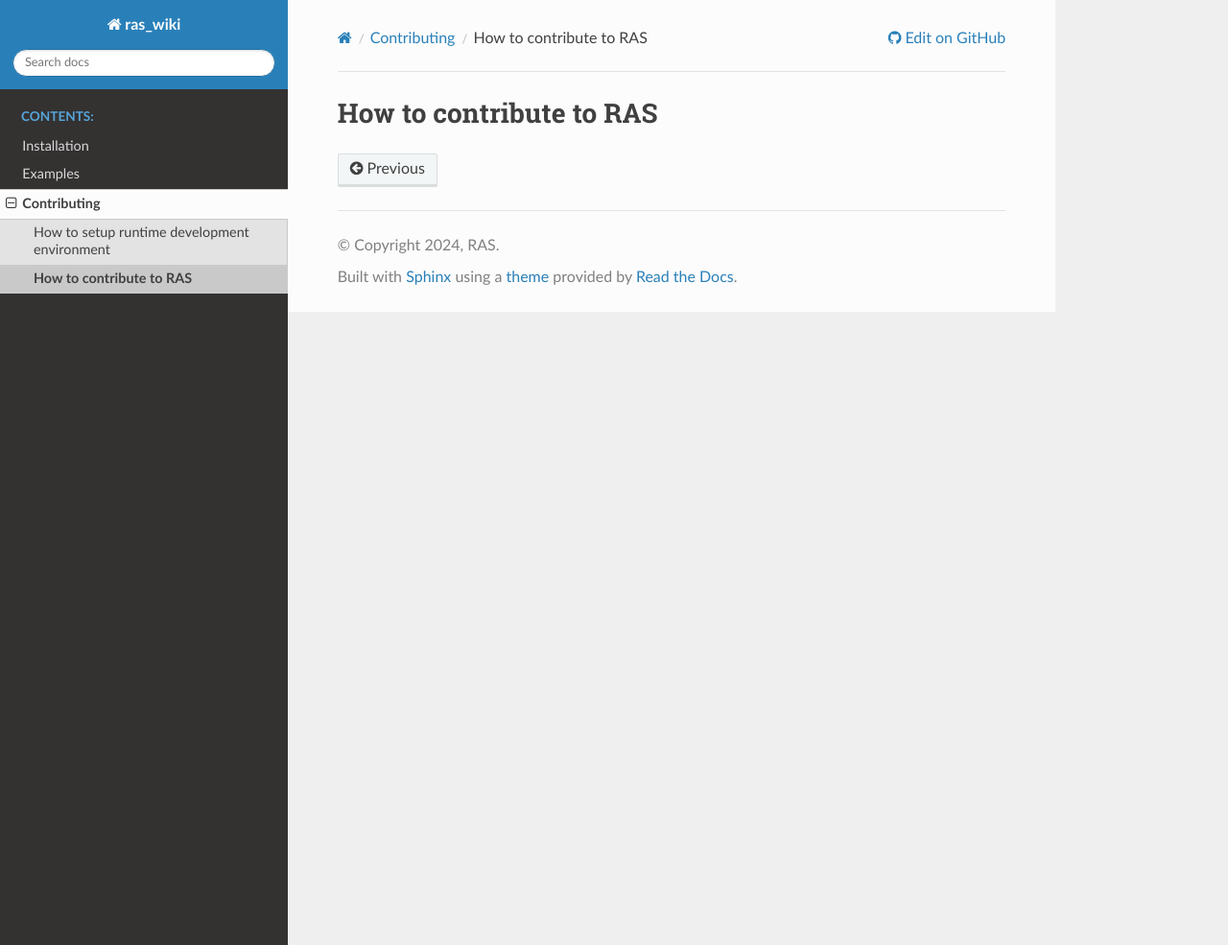
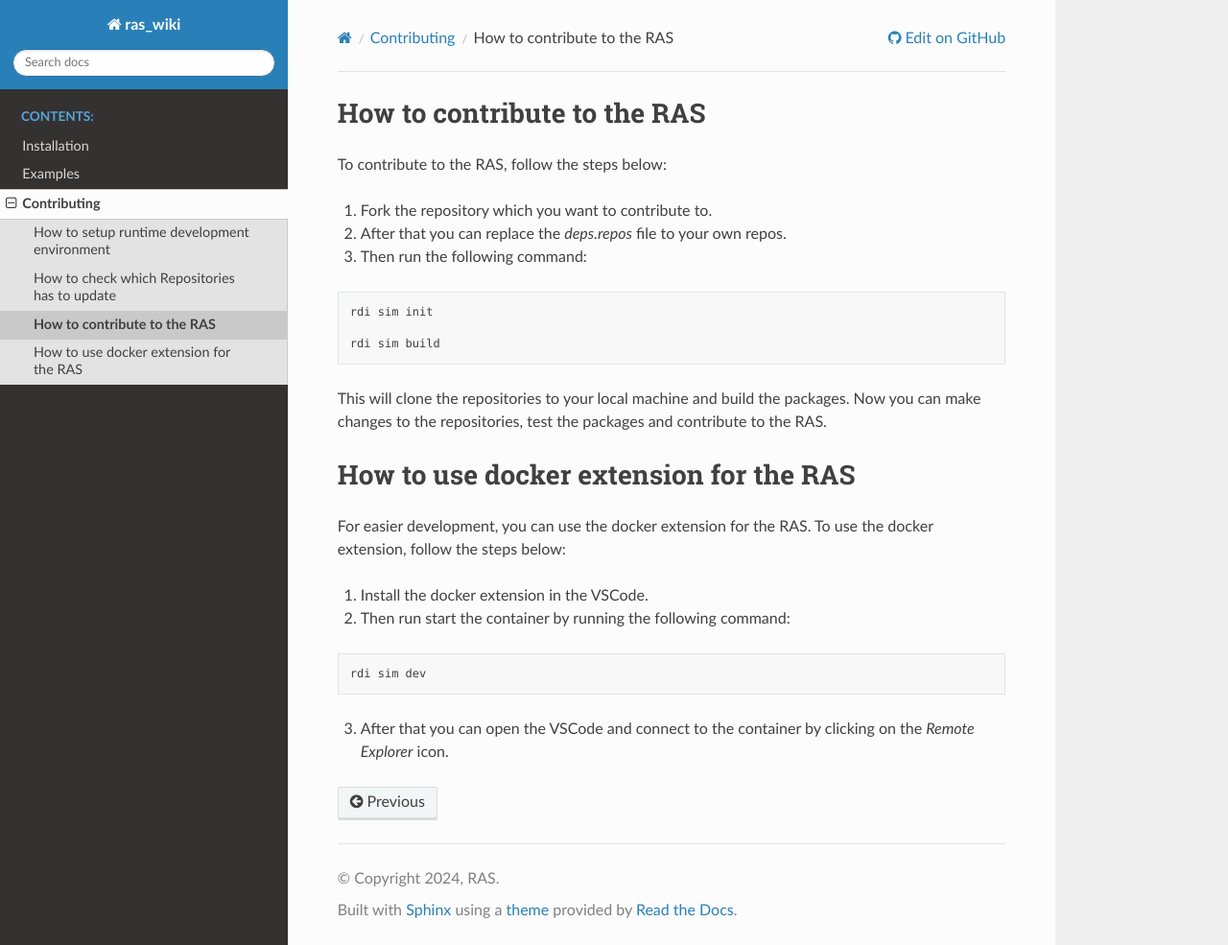
Before and after one commit to ras-ros2/ras_wiki, a Sphinx documentation site: the page built from source/contribution/contribute_to_ras.rst, in a window 1280 px wide and 985 px high. Shown: the whole window at 96% size. Built offline with Sphinx 7.4.7 and the Read the Docs theme 3.1.0, drawn with Linux system fonts in a browser that asks for light colours.

Commit message:
example 1 added for using action with robot
contribution docs updated

```diff
--- a/source/contribution/contribute_to_ras.rst
+++ b/source/contribution/contribute_to_ras.rst
@@ -1,2 +1,33 @@
-How to contribute to RAS
-========================
+How to contribute to the RAS
+============================
+
+To contribute to the RAS, follow the steps below:
+
+1. Fork the repository which you want to contribute to.
+
+2. After that you can replace the `deps.repos` file to your own repos.
+
+3. Then run the following command:
+
+.. code-block:: bash
+
+    rdi sim init
+
+    rdi sim build
+
+This will clone the repositories to your local machine and build the packages. Now you can make changes to the repositories, test the packages and contribute to the RAS.
+
+How to use docker extension for the RAS
+=======================================
+
+For easier development, you can use the docker extension for the RAS. To use the docker extension, follow the steps below:
+
+1. Install the docker extension in the VSCode.
+
+2. Then run start the container by running the following command:
+
+.. code-block:: bash
+
+    rdi sim dev
+
+3. After that you can open the VSCode and connect to the container by clicking on the `Remote Explorer` icon.
--- a/source/example.rst
+++ b/source/example.rst
@@ -15,4 +15,4 @@ RAS provides a set of examples to get started with the RAS. The examples are div
 
    examples/sim_example
    examples/real_example
-   examples/action_example1
+   examples/action_examples
```
Also changed, not shown: source/contribution/development_environment.rst (+35 -3 lines), source/examples/action_example1.rst (deleted, +0 -54 lines), source/examples/action_examples.rst (added, +84 -0 lines), source/examples/sim_example.rst (+4 -4 lines), source/installation.rst (+8 -45 lines).
